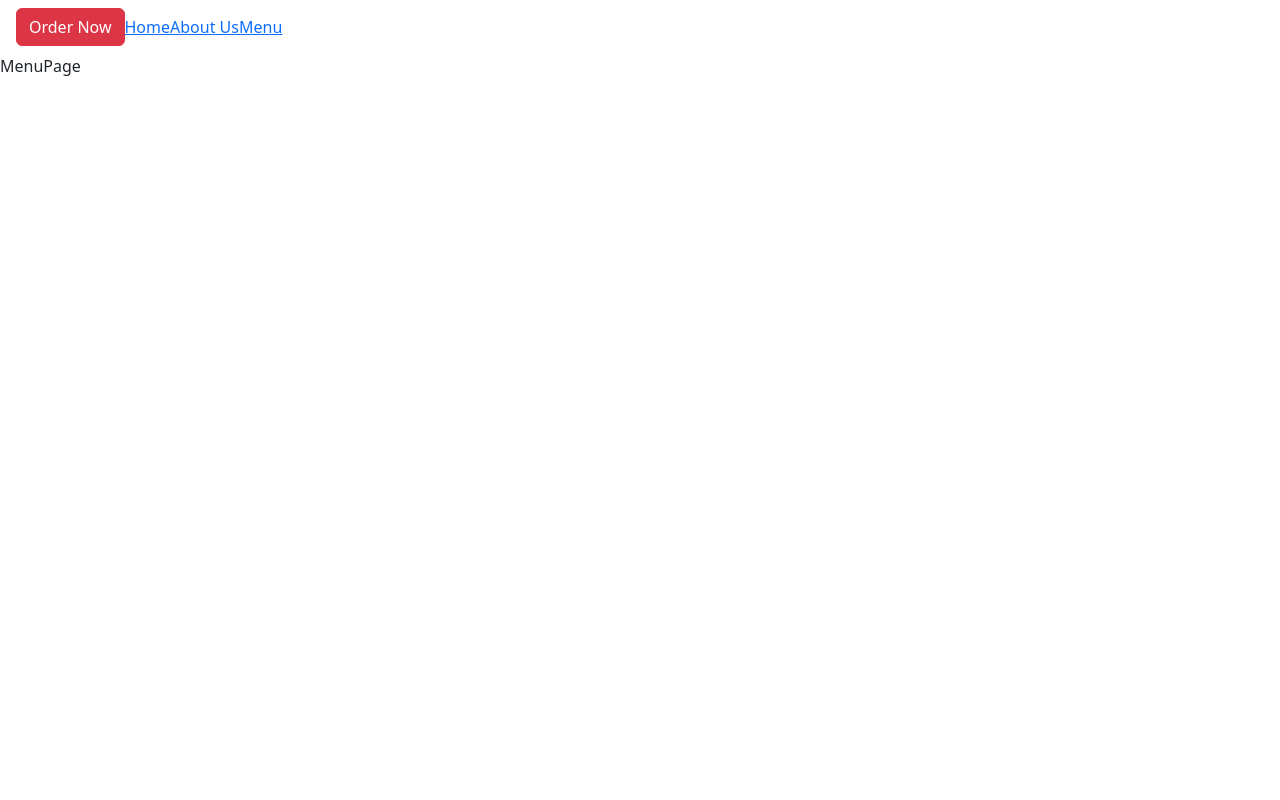
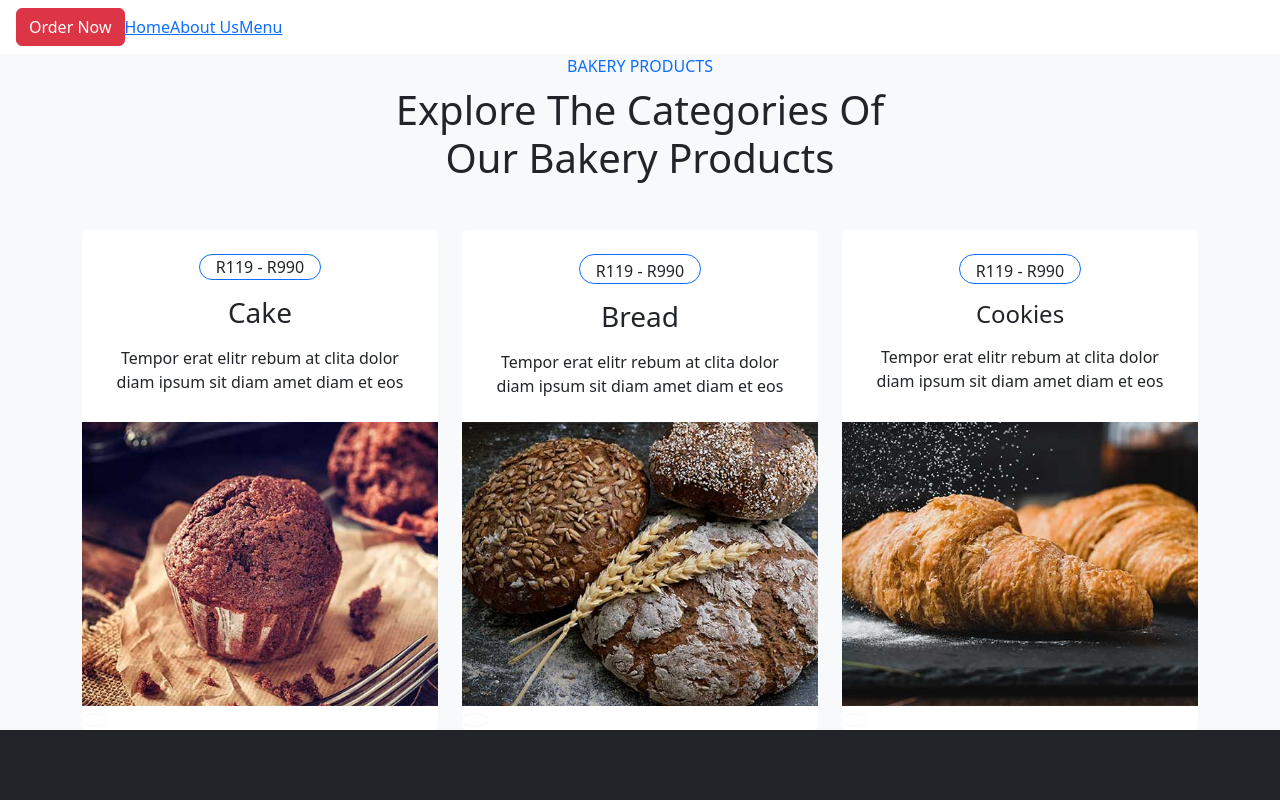
Before and after one commit to MbaliPuso/heavenly-bakes, a React (Create React App) app: page /menu in a window 1280 px wide. Shown: the top 800 px of the page. Built offline with nearby package versions, Linux system fonts and the light colour scheme.

Commit message:
added menu product

```diff
--- a/src/pages/MenuPage.jsx
+++ b/src/pages/MenuPage.jsx
@@ -1,11 +1,75 @@
 import React from 'react';
 import Navbar from '../components/Navigation';
+import Footer from '../components/Footer';
 
 const MenuPage = () => {
     return (
         <>
+        {/* Navbar start */}
         <Navbar />
-        MenuPage
+        {/* Navbar end */}
+
+          {/* Product Start */}
+  <div className="container-xxl bg-light my-6 py-6 pt-0">
+    <div className="container">
+      <div className="text-center mx-auto mb-5 wow fadeInUp" data-wow-delay="0.1s" style={{maxWidth: 500}}>
+        <p className="text-primary text-uppercase mb-2">Bakery Products</p>
+        <h1 className="display-6 mb-4">Explore The Categories Of Our Bakery Products</h1>
+      </div>
+      <div className="row g-4">
+        <div className="col-lg-4 col-md-6 wow fadeInUp" data-wow-delay="0.1s">
+          <div className="product-item d-flex flex-column bg-white rounded overflow-hidden h-100">
+            <div className="text-center p-4">
+              <div className="d-inline-block border border-primary rounded-pill px-3 mb-3">R119 - R990</div>
+              <h3 className="mb-3">Cake</h3>
+              <span>Tempor erat elitr rebum at clita dolor diam ipsum sit diam amet diam et eos</span>
+            </div>
+            <div className="position-relative mt-auto">
+              <img className="img-fluid" src="img/product-1.jpg" alt='product 1' />
+              <div className="product-overlay">
+                <a href='/' className="btn btn-lg-square btn-outline-light rounded-circle"><i className="fa fa-eye text-primary" /></a>
+              </div>
+            </div>
+          </div>
+        </div>
+        <div className="col-lg-4 col-md-6 wow fadeInUp" data-wow-delay="0.3s">
+          <div className="product-item d-flex flex-column bg-white rounded overflow-hidden h-100">
+            <div className="text-center p-4">
+              <div className="d-inline-block border border-primary rounded-pill pt-1 px-3 mb-3">R119 - R990</div>
+              <h3 className="mb-3">Bread</h3>
+              <span>Tempor erat elitr rebum at clita dolor diam ipsum sit diam amet diam et eos</span>
+            </div>
+            <div className="position-relative mt-auto">
+              <img className="img-fluid" src="img/product-2.jpg" alt='product 2' />
+              <div className="product-overlay">
+                <a href='/' className="btn btn-lg-square btn-outline-light rounded-circle"><i className="fa fa-eye text-primary" /></a>
+              </div>
+            </div>
+          </div>
+        </div>
+        <div className="col-lg-4 col-md-6 wow fadeInUp" data-wow-delay="0.5s">
+          <div className="product-item d-flex flex-column bg-white rounded overflow-hidden h-100">
+            <div className="text-center p-4">
+              <div className="d-inline-block border border-primary rounded-pill pt-1 px-3 mb-3">R119 - R990</div>
+              <h4 className="mb-3">Cookies</h4>
+              <span>Tempor erat elitr rebum at clita dolor diam ipsum sit diam amet diam et eos</span>
+            </div>
+            <div className="position-relative mt-auto">
+              <img className="img-fluid" src="img/product-3.jpg" alt='product 3' />
+              <div className="product-overlay">
+                <a href='/' className="btn btn-lg-square btn-outline-light rounded-circle"><i className="fa fa-eye text-primary" /></a>
+              </div>
+            </div>
+          </div>
+        </div>
+      </div>
+    </div>
+  </div>
+  {/* Product End */}
+
+  {/* Footer Start */}
+  <Footer />
+  {/* Footer End */}
         </>
     );
 };
```
